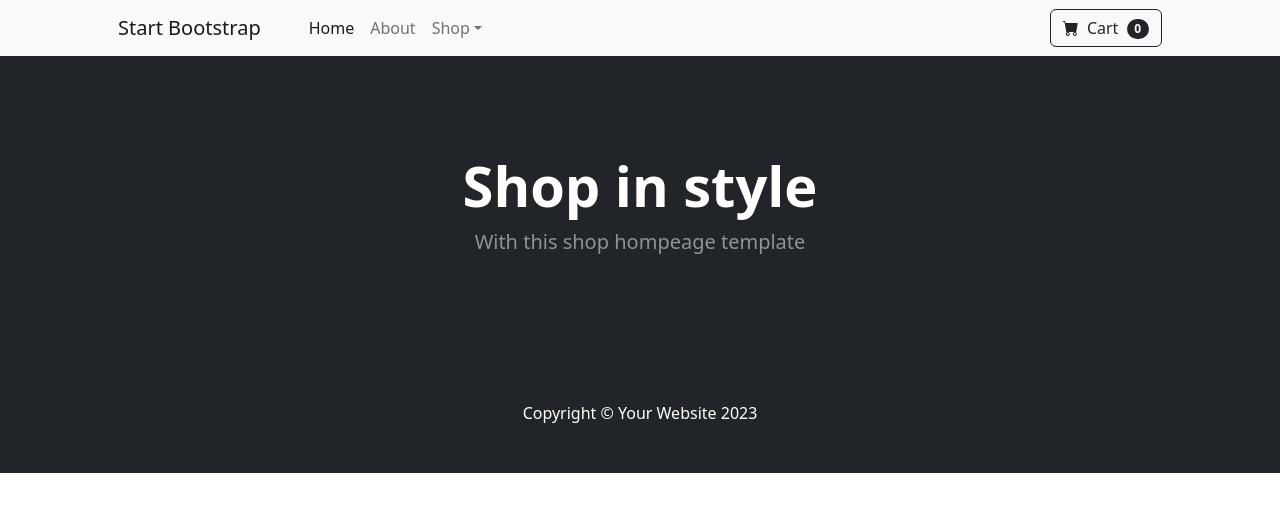
After one commit to ivantverdy/astro_shop, a Django app: page /about/ in a window 1280 px wide. The commit adds this page. Shown: the top 512 px of the page. Run offline with Django 5.2, Linux system fonts and the light colour scheme; some libraries are stand-ins or nearby versions.

Commit message:
added <<about>> page

```diff
--- /dev/null
+++ b/django_shop/astro_shop/templates/about.html
@@ -0,0 +1,13 @@
+{% extends 'base.html' %}
+
+{% block content %}
+<!-- Header-->
+<header class="bg-dark py-5">
+    <div class="container px-4 px-lg-5 my-5">
+        <div class="text-center text-white">
+            <h1 class="display-4 fw-bolder">Shop in style</h1>
+            <p class="lead fw-normal text-white-50 mb-0">With this shop hompeage template</p>
+        </div>
+    </div>
+</header>
+{% endblock %}
--- a/django_shop/astro_shop/templates/navbar.html
+++ b/django_shop/astro_shop/templates/navbar.html
@@ -1,14 +1,14 @@
 <!-- Navigation-->
 <nav class="navbar navbar-expand-lg navbar-light bg-light">
     <div class="container px-4 px-lg-5">
-        <a class="navbar-brand" href="#!">Start Bootstrap</a>
+        <a class="navbar-brand" href="{% url 'home'%}">Start Bootstrap</a>
         <button class="navbar-toggler" type="button" data-bs-toggle="collapse" data-bs-target="#navbarSupportedContent"
                 aria-controls="navbarSupportedContent" aria-expanded="false" aria-label="Toggle navigation"><span
                 class="navbar-toggler-icon"></span></button>
         <div class="collapse navbar-collapse" id="navbarSupportedContent">
             <ul class="navbar-nav me-auto mb-2 mb-lg-0 ms-lg-4">
-                <li class="nav-item"><a class="nav-link active" aria-current="page" href="#!">Home</a></li>
-                <li class="nav-item"><a class="nav-link" href="#!">About</a></li>
+                <li class="nav-item"><a class="nav-link active" aria-current="page" href="{% url 'home'%}">Home</a></li>
+                <li class="nav-item"><a class="nav-link" href="{% url 'about'%}">About</a></li>
                 <li class="nav-item dropdown">
                     <a class="nav-link dropdown-toggle" id="navbarDropdown" href="#" role="button"
                        data-bs-toggle="dropdown" aria-expanded="false">Shop</a>
--- a/django_shop/astro_shop/urls.py
+++ b/django_shop/astro_shop/urls.py
@@ -2,5 +2,6 @@ from django.urls import path
 from . import views
 
 urlpatterns = [
-    path('', views.home, name='home')
+    path('', views.home, name='home'),
+    path('about/', views.about, name='about')
 ]
--- a/django_shop/astro_shop/views.py
+++ b/django_shop/astro_shop/views.py
@@ -5,3 +5,7 @@ from .models import Product
 def home(request):
     products = Product.objects.all()
     return render(request, 'home.html', {'products': products})
+
+
+def about(request):
+    return render(request, 'about.html', {})
```
